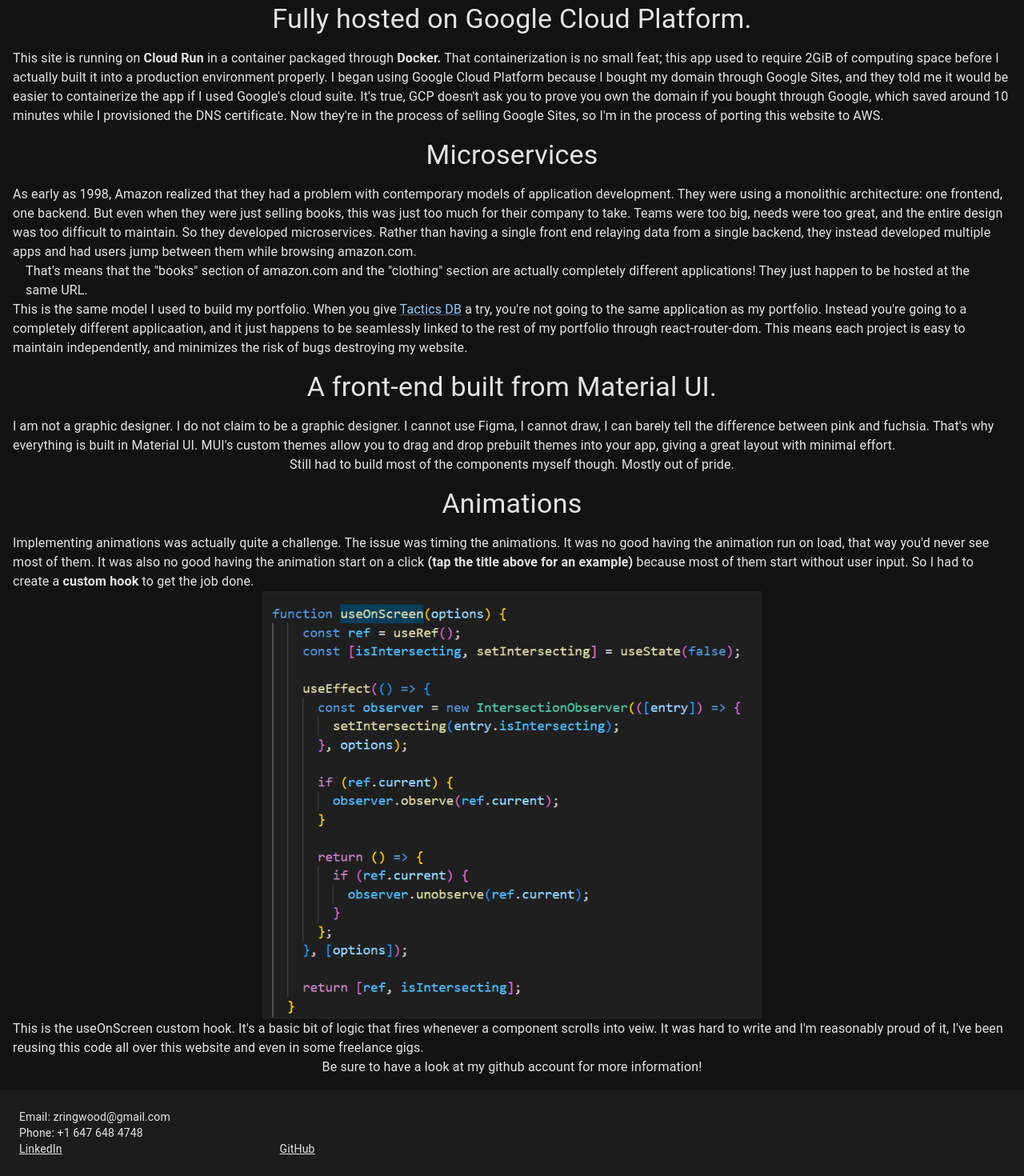
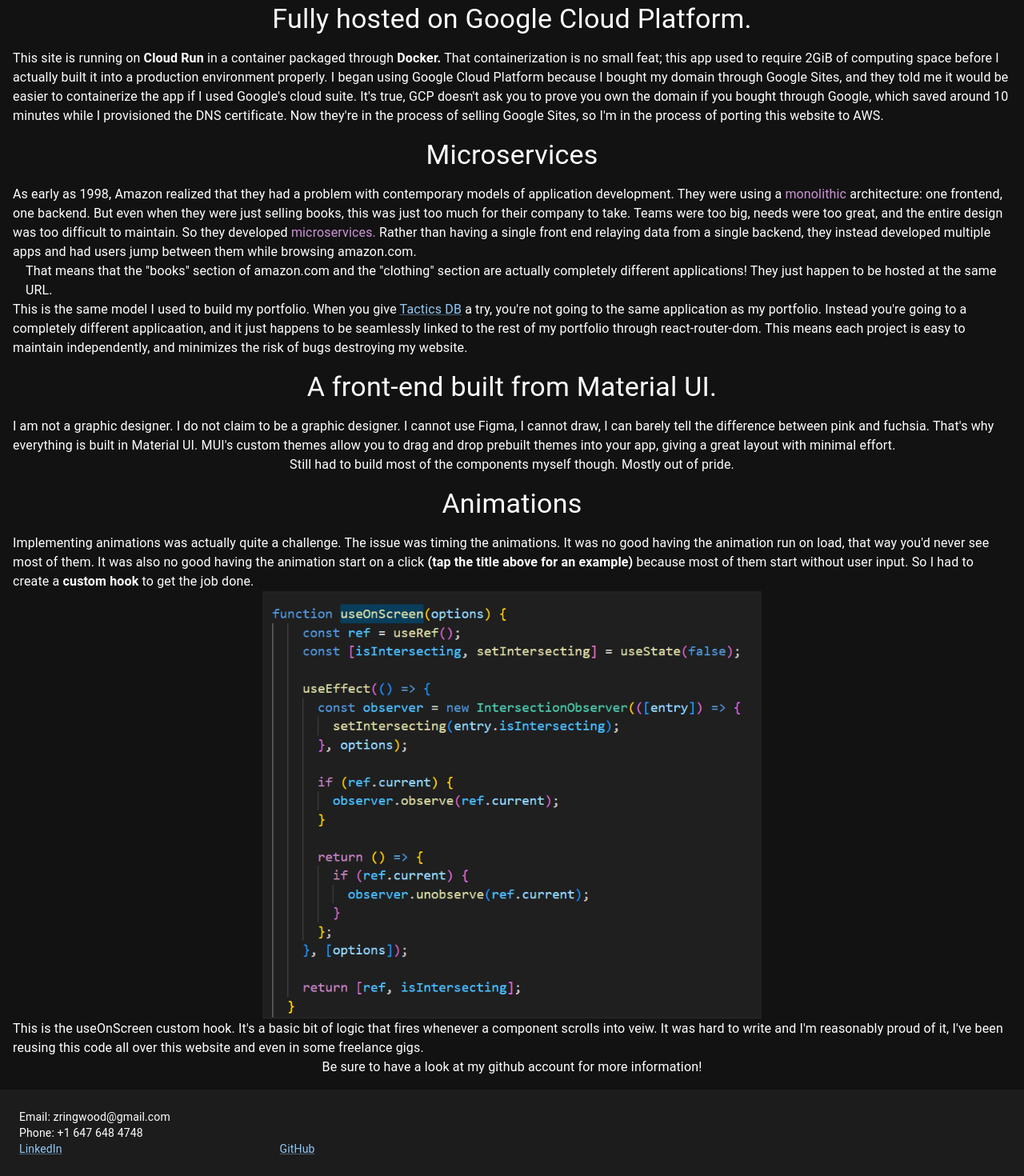
Before and after one commit to zringwood/portfolio-website, a React (Create React App) app: page /portfolio in a window 1280 px wide. Shown: the part 574-2044 px from the top of the page at 80% size. Built offline with nearby package versions, Linux system fonts and the light colour scheme; the HTML template or start-up script is replaced by a standard one.

Commit message:
Formatting and spelling

```diff
--- a/src/components/Footer/Footer.jsx
+++ b/src/components/Footer/Footer.jsx
@@ -1,4 +1,4 @@
-import { Box, Typography, useTheme } from "@mui/material"
+import { Box, Typography, useTheme, Link } from "@mui/material"
 
 export default function Footer(){
     const theme = useTheme()
@@ -17,8 +17,8 @@ export default function Footer(){
             width:"30%"
         }
     }}>
-                <Typography variant="body2"> <a href = "https://linkedin.com/in/zachary-ringwood">LinkedIn</a></Typography>
-                <Typography variant="body2"> <a href = "http://github.com/zringwood">GitHub</a></Typography>
+                <Typography variant="body2"> <Link href = "https://linkedin.com/in/zachary-ringwood">LinkedIn</Link></Typography>
+                <Typography variant="body2"> <Link href = "http://github.com/zringwood">GitHub</Link></Typography>
                 </Box>
             </Box>
     )
--- a/src/pages/Biography/Biography.jsx
+++ b/src/pages/Biography/Biography.jsx
@@ -2,7 +2,7 @@ import Headshot from "../../assets/headshot.png"
 import "./Biography.scss"
 import SkillCard from "../../components/SkillCard/SkillCard"
 import AnimationSection from "../../components/AnimationSection/AnimationSection"
-import { Box, Typography, useTheme, Button, TextField } from "@mui/material"
+import { Box, Typography, useTheme, Button, TextField, Link } from "@mui/material"
 import Chess from "../../assets/ChessIcon"
 import ProjectCard from "../../components/ProjectCard/ProjectCard"
 import { Mouse, Power } from "@mui/icons-material"
@@ -87,8 +87,8 @@ function Biography() {
                 <Box sx={{ display: "flex",
         flexDirection: "row",
         justifyContent: "space-around"}} >
-                    <a href="https://linkedin.com/in/zachary-ringwood">Linkedin</a>
-                    <a href="https://github.com/zringwood">Github</a>
+                    <Link href="https://linkedin.com/in/zachary-ringwood">Linkedin</Link>
+                    <Link href="https://github.com/zringwood">Github</Link>
                 </Box>
             </Box>
             <Box component="section"
--- a/src/pages/Portfolio/Portfolio.jsx
+++ b/src/pages/Portfolio/Portfolio.jsx
@@ -25,8 +25,8 @@ export default function Portfolio(){
         <Typography variant="h4" component="h4">Fully hosted on Google Cloud Platform.</Typography>
         <Typography variant="body1">This site is running on <b>Cloud Run</b> in a container packaged through <b>Docker.</b> That containerization is no small feat; this app used to require 2GiB of computing space before I actually built it into a production environment properly. I began using Google Cloud Platform because I bought my domain through Google Sites, and they told me it would be easier to containerize the app if I used Google's cloud suite. It's true, GCP doesn't ask you to prove you own the domain if you bought through Google, which saved around 10 minutes while I provisioned the DNS certificate. Now they're in the process of selling Google Sites, so I'm in the process of porting this website to AWS.</Typography>
         <Typography variant="h4">Microservices</Typography>
-        <Typography variant="body1">As early as 1998, Amazon realized that they had a problem with contemporary models of application development. They were using a <span color={theme.palette.secondary}>monolithic</span> architecture: one frontend, one backend. But even when they were just selling books, this was just too much for their company to take. Teams were too big, needs were too great, and the entire design was too difficult to maintain. So they developed <span color={theme.palette.secondary}>microservices.</span> Rather than having a single front end relaying data from a single backend, they instead developed multiple apps and had users jump between them while browsing amazon.com.</Typography>
-        <Typography variant="body1" sx={{margin:`0 ${theme.spacing(2)}`}}>That's means that the "books" section of amazon.com and the "clothing" section are actually completely different applications! They just happen to be hosted at the same URL.</Typography>
+        <Typography variant="body1">As early as 1998, Amazon realized that they had a problem with contemporary models of application development. They were using a <span style={{color:theme.palette.secondary.main}}>monolithic</span> architecture: one frontend, one backend. But even when they were just selling books, this was just too much for their company to take. Teams were too big, needs were too great, and the entire design was too difficult to maintain. So they developed <span style={{color:theme.palette.secondary.main}}>microservices.</span> Rather than having a single front end relaying data from a single backend, they instead developed multiple apps and had users jump between them while browsing amazon.com.</Typography>
+        <Typography variant="body1" sx={{margin:`0 ${theme.spacing(2)}`}}>That means that the "books" section of amazon.com and the "clothing" section are actually completely different applications! They just happen to be hosted at the same URL.</Typography>
         <Typography variant="body1">This is the same model I used to build my portfolio. When you give <Link href="https://tactics.zacharyringwood.com">Tactics DB</Link> a try, you're not going to the same application as my portfolio. Instead you're going to a completely different applicaation, and it just happens to be seamlessly linked to the rest of my portfolio through react-router-dom. This means each project is easy to maintain independently, and minimizes the risk of bugs destroying my website.</Typography>
         <Typography variant="h4" component="h4">A front-end built from Material UI. </Typography>
         <Typography variant="body1">I am not a graphic designer. I do not claim to be a graphic designer. I cannot use Figma, I cannot draw, I can barely tell the difference between pink and fuchsia. That's why everything is built in Material UI. MUI's custom themes allow you to drag and drop prebuilt themes into your app, giving a great layout with minimal effort. </Typography>
--- a/src/styles/_partials.scss
+++ b/src/styles/_partials.scss
@@ -29,18 +29,3 @@ $base-desktop-indent: 5rem;
 $desktop-indent: calc(
   $base-desktop-indent + ((1vw * 100) - $desktop-breakpoint) / 2
 );
-
-a {
-  color:$text;
-  &:visited{
-    color:$text;
-  }
-}
-p{
-  color:$text;
-
-}
-h1, h2, h3, h4{
-  color:$text;
-  margin: 0;
-}
```
Also changed, not shown: src/pages/Tactics/Tactics.jsx (+5 -5 lines).
